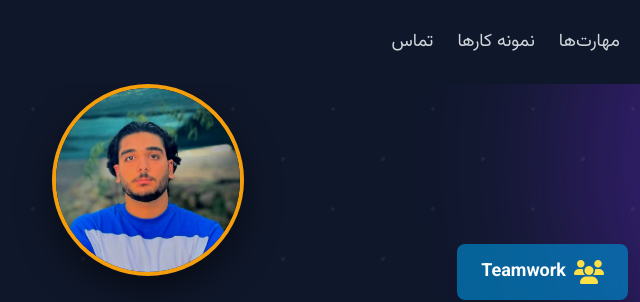
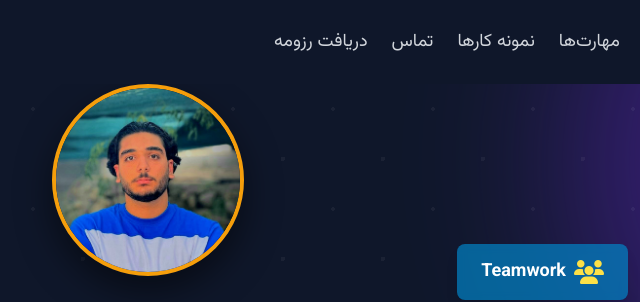
Before and after one commit to AmirPeyravan/amirpeyravan.github.io, a plain HTML site: page index.html in a window 1280 px wide. Shown: the top 302 px of the page, 492-1132 px from the left. Drawn offline with nearby package versions, Linux system fonts and the light colour scheme.

Commit message:
add resome btn to navbar

```diff
--- a/index.html
+++ b/index.html
@@ -48,6 +48,7 @@
         <a href="#skills" class="nav-link text-gray-300 hover:text-white text-lg transition-all">مهارت‌ها</a>
         <a href="#portfolio" class="nav-link text-gray-300 hover:text-white text-lg transition-all">نمونه کارها</a>
         <a href="#contact" class="nav-link text-gray-300 hover:text-white text-lg transition-all">تماس</a>
+        <a href="resome.pds" target="_blank" class="nav-link text-gray-300 hover:text-white text-lg transition-all">دریافت رزومه</a>
     </div>
     <div class="text-3xl font-bold">
         <span class="gradient-text">amirpeyravan</span>
```
